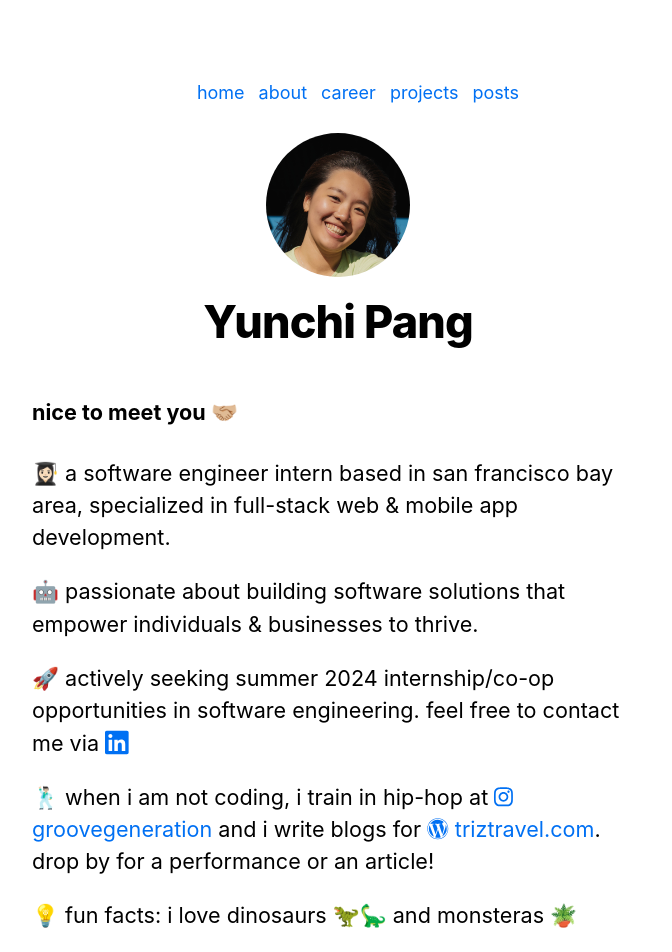
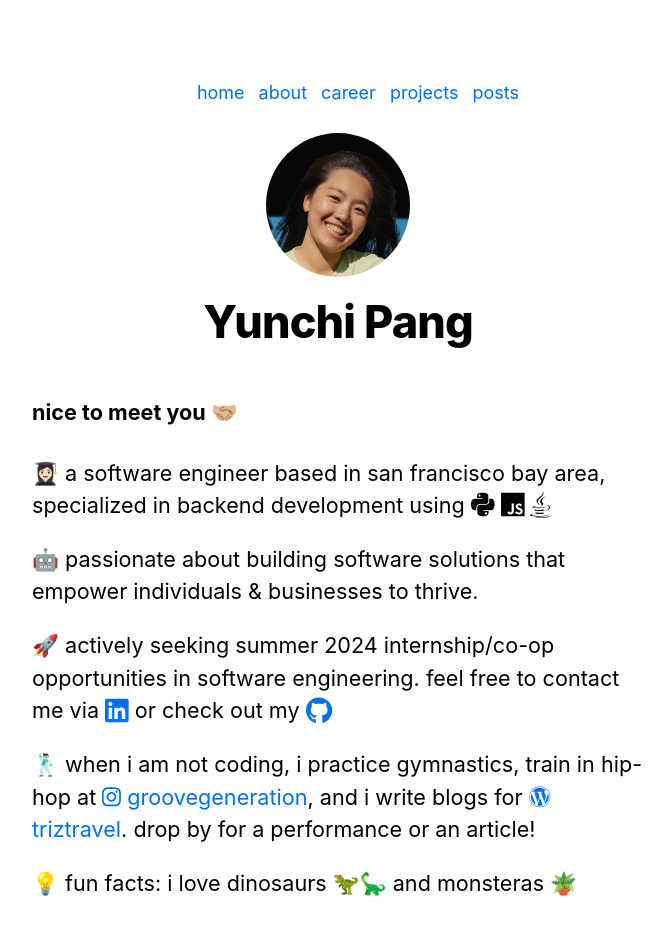
Before and after one commit to yunchipang/nextjs-portfolio, a Next.js app: page / in a window 1280 px wide. Shown: the top 952 px of the page, without its empty margins (302-974 px from the left). Built offline with nearby package versions, Linux system fonts and the light colour scheme.

Commit message:
update about page (#57)

```diff
--- a/src/pages/index.tsx
+++ b/src/pages/index.tsx
@@ -1,7 +1,11 @@
 import {
   faLinkedin,
+  faGithub,
   faInstagram,
   faWordpress,
+  faPython,
+  faJs,
+  faJava,
 } from '@fortawesome/free-brands-svg-icons';
 import { FontAwesomeIcon } from '@fortawesome/react-fontawesome';
 import Head from 'next/head';
@@ -20,8 +24,11 @@ export default function Home() {
       <section className={utilStyles.headingMd}>
         <h4>nice to meet you 🤝🏼</h4>
         <p>
-          👩🏻‍🎓 a software engineer intern based in san francisco bay area,
-          specialized in full-stack web & mobile app development.
+          👩🏻‍🎓 a software engineer based in san francisco bay area, specialized in
+          backend development using{' '}
+          <FontAwesomeIcon icon={faPython} size="lg" />{' '}
+          <FontAwesomeIcon icon={faJs} size="lg" />{' '}
+          <FontAwesomeIcon icon={faJava} size="lg" />
         </p>
         <p>
           🤖 passionate about building software solutions that empower
@@ -32,16 +39,20 @@ export default function Home() {
           software engineering. feel free to contact me via{' '}
           <Link href={profileLinks.LINKEDIN} target="_blank">
             <FontAwesomeIcon icon={faLinkedin} size="lg" />
+          </Link>{' '}
+          or check out my{' '}
+          <Link href={profileLinks.GITHUB} target="_blank">
+            <FontAwesomeIcon icon={faGithub} size="lg" />
           </Link>
         </p>
         <p>
-          🕺🏻 when i am not coding, i train in hip-hop at{' '}
+          🕺🏻 when i am not coding, i practice gymnastics, train in hip-hop at{' '}
           <Link href={profileLinks.GG} target="_blank">
             <FontAwesomeIcon icon={faInstagram} /> groovegeneration
-          </Link>{' '}
-          and i write blogs for{' '}
+          </Link>
+          , and i write blogs for{' '}
           <Link href={profileLinks.TRIZTRAVEL} target="_blank">
-            <FontAwesomeIcon icon={faWordpress} /> triztravel.com
+            <FontAwesomeIcon icon={faWordpress} /> triztravel
           </Link>
           . drop by for a performance or an article!
         </p>
--- a/src/utils/profileLinks.js
+++ b/src/utils/profileLinks.js
@@ -1,7 +1,8 @@
 const LINKEDIN = 'https://www.linkedin.com/in/yunchipang/';
+const GITHUB = 'https://github.com/yunchipang';
 const GG = 'https://www.instagram.com/groovegenerationco/';
 const TRIZTRAVEL = 'https://triztravel.com/';
 
-const profileLinks = { LINKEDIN, GG, TRIZTRAVEL };
+const profileLinks = { LINKEDIN, GITHUB, GG, TRIZTRAVEL };
 
 export default profileLinks;
```
